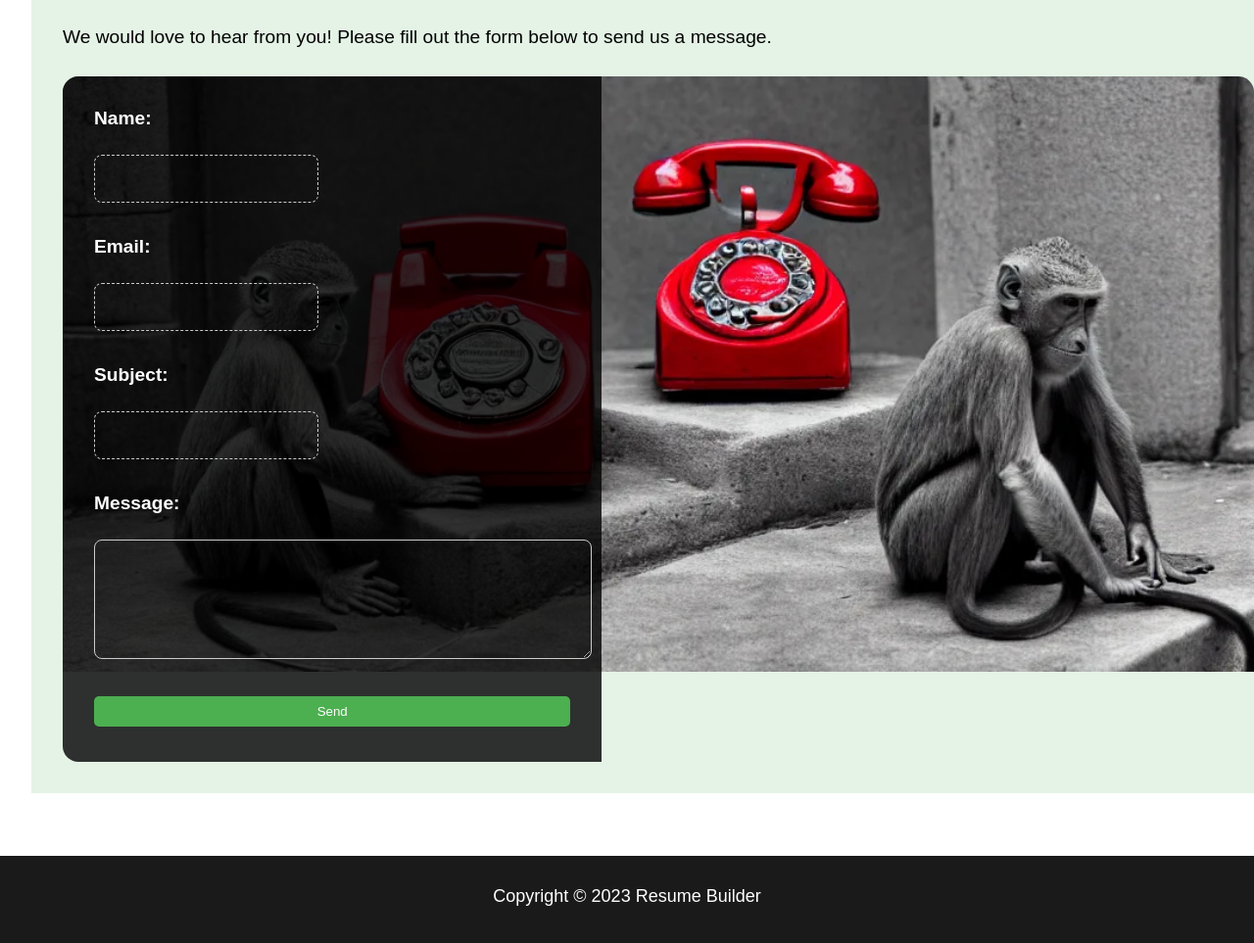
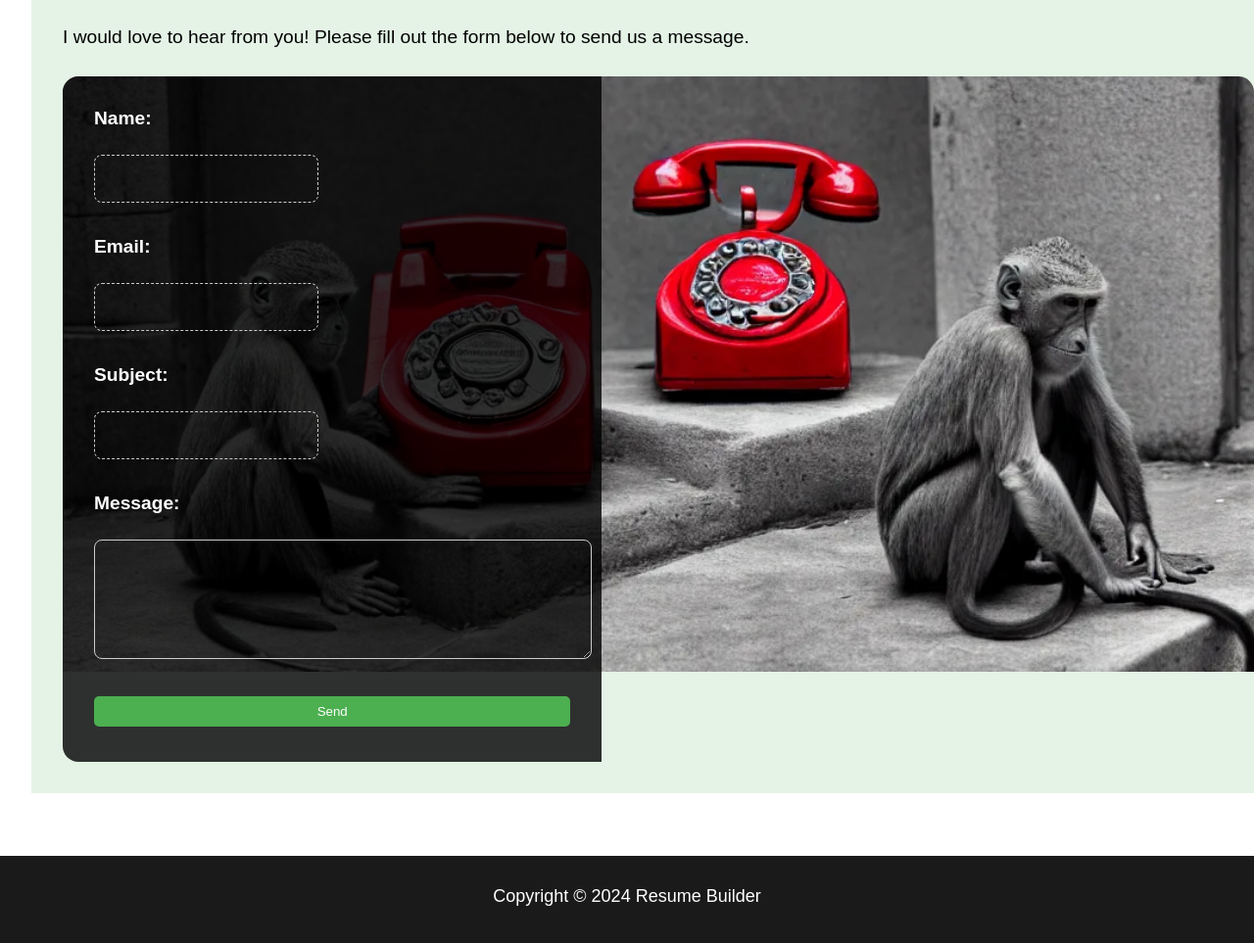
Before and after one commit to Yash-Sharma1509/Resume-Builder, a website: page Resume builder/resume-builder-chatgpt-yash/contact.html in a window 1280 px wide. Shown: the part 361-1324 px from the top of the page at 98% size. Drawn offline with Linux system fonts and the light colour scheme.

Commit message:
Update contact.html

```diff
--- a/Resume builder/resume-builder-chatgpt-yash/contact.html
+++ b/Resume builder/resume-builder-chatgpt-yash/contact.html
@@ -22,7 +22,7 @@
     <main>
         <section id="contact">
             <h2>Contact Us</h2>
-            <p>We would love to hear from you! Please fill out the form below to send us a message.</p>
+            <p>I would love to hear from you! Please fill out the form below to send us a message.</p>
             <div id="image-container">
                 <form id="contact-form" action=":3000/submit-form" method="post">
                     <label for="name">Name:</label>
@@ -43,7 +43,7 @@
         </section>
     </main>
     <footer>
-        <p>Copyright © 2023 Resume Builder</p>
+        <p>Copyright © 2024 Resume Builder</p>
     </footer>
 <script src="app.js"></script>
 </body>
```
